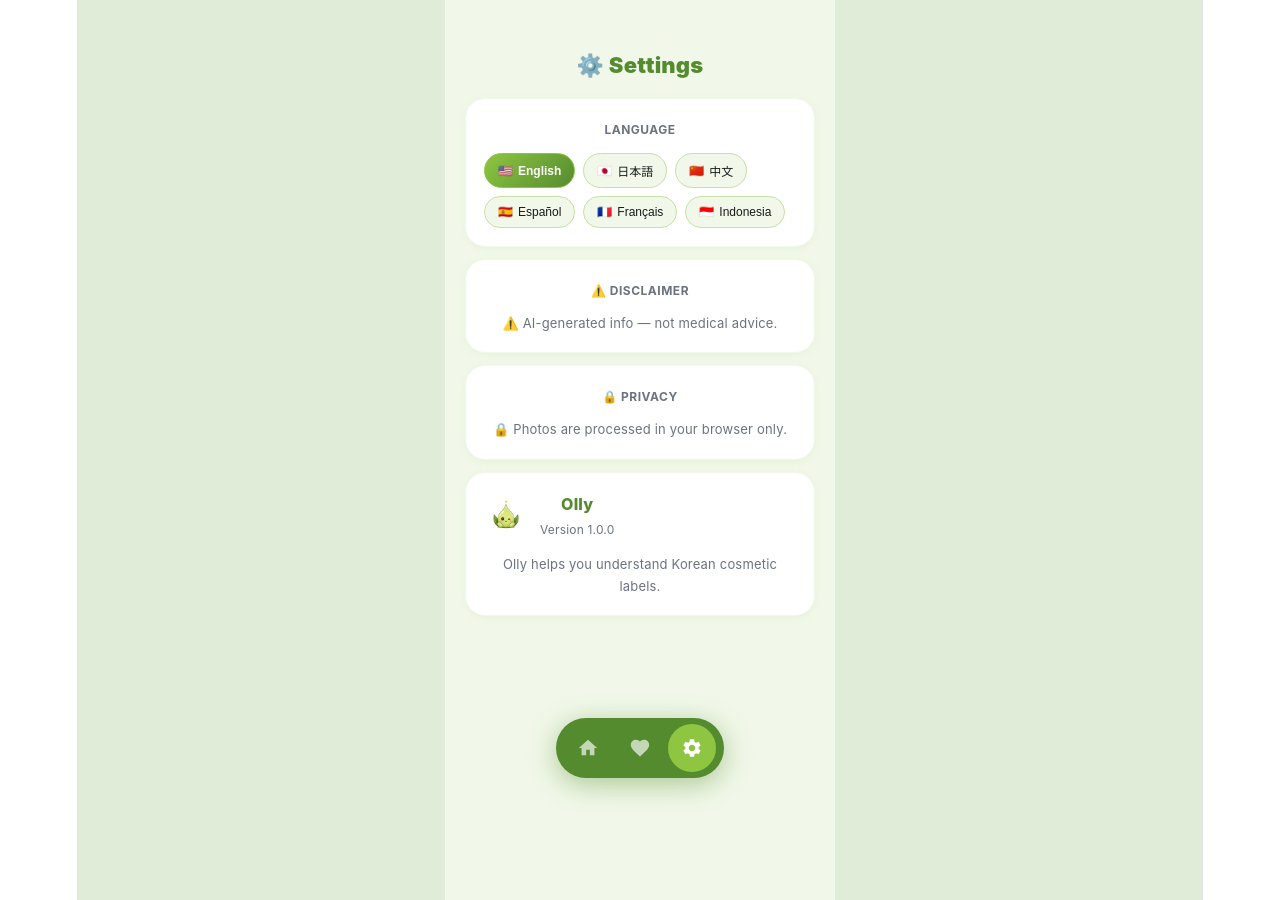
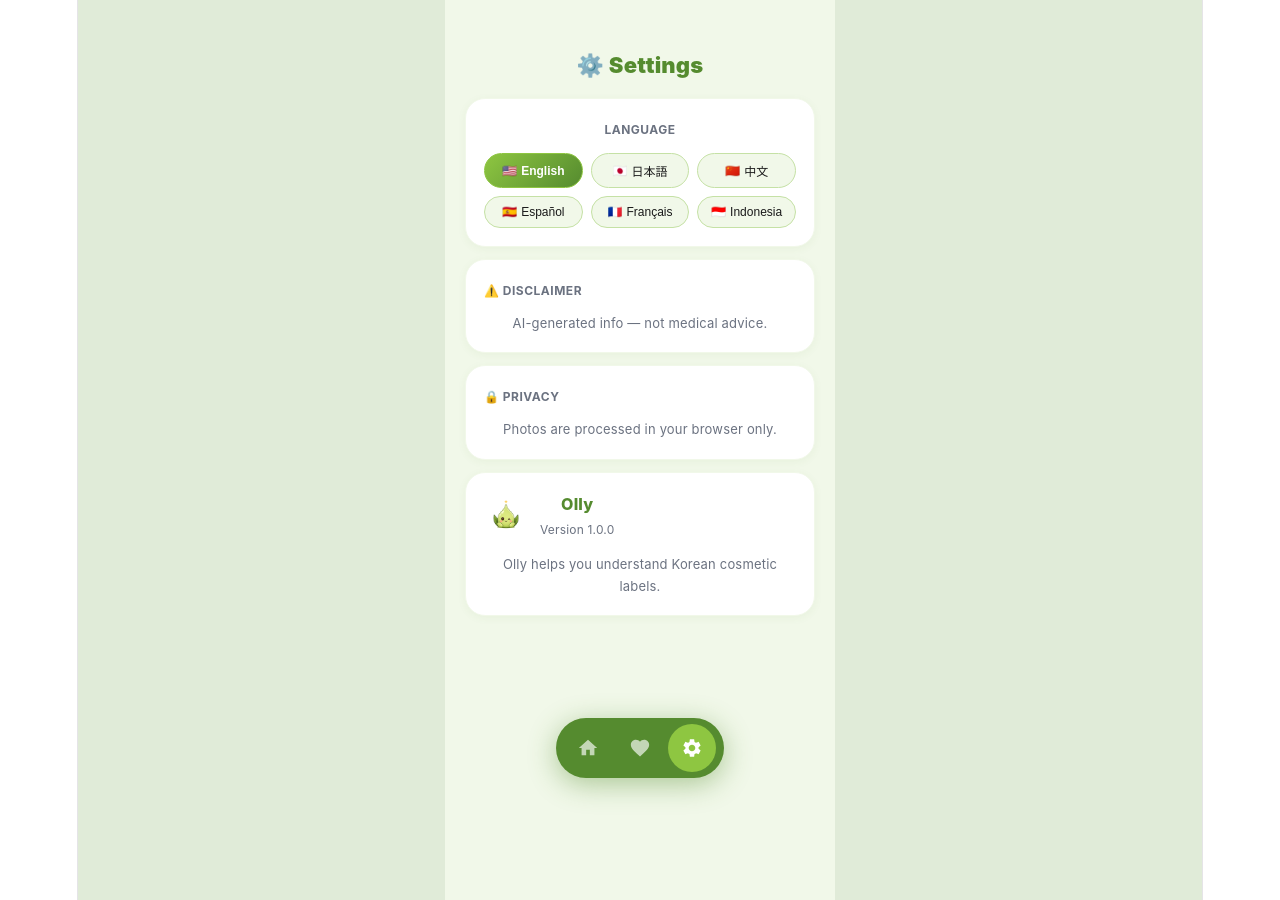
Before and after one commit to 0hyun2/olly, a React (Vite) app: page / in a window 1280 px wide. Both pictures are taken after a click on the button 692 px from the left and 748 px from the top of the page. Built offline with nearby package versions, Linux system fonts and the light colour scheme.

Commit message:
Update App.jsx

```diff
--- a/src/App.jsx
+++ b/src/App.jsx
@@ -385,19 +385,19 @@ If not Korean cosmetic: {"error":"Not a Korean cosmetic product"}`}
       <div style={{padding:"0 20px"}}>
         <div style={{background:CARD,borderRadius:20,marginBottom:12,border:"1px solid "+BG,padding:18,boxShadow:"0 2px 8px rgba(85,139,47,0.06)"}}>
           <div style={{fontSize:12,fontWeight:700,color:T2,textTransform:"uppercase",letterSpacing:.5,marginBottom:10}}>{t.language}</div>
-          <div style={{display:"flex",flexWrap:"wrap",gap:8}}>
-            {LANGUAGES.map(l=>(<button key={l.code} onClick={()=>setLang(l)} style={{padding:"8px 13px",background:l.code===lang.code?"linear-gradient(135deg,"+G+","+DG+")":BG,border:"1px solid "+(l.code===lang.code?G:LG),borderRadius:20,cursor:"pointer",fontSize:12,fontWeight:l.code===lang.code?700:400,color:l.code===lang.code?"white":T1,display:"flex",alignItems:"center",gap:5}}>
+          <div style={{display:"grid",gridTemplateColumns:"repeat(3,1fr)",gap:8}}>
+            {LANGUAGES.map(l=>(<button key={l.code} onClick={()=>setLang(l)} style={{padding:"8px 6px",background:l.code===lang.code?"linear-gradient(135deg,"+G+","+DG+")":BG,border:"1px solid "+(l.code===lang.code?G:LG),borderRadius:20,cursor:"pointer",fontSize:12,fontWeight:l.code===lang.code?700:400,color:l.code===lang.code?"white":T1,display:"flex",alignItems:"center",justifyContent:"center",gap:4}}>
               <span>{l.flag}</span><span>{l.label}</span>
             </button>))}
           </div>
         </div>
         <div style={{background:CARD,borderRadius:20,padding:18,marginBottom:12,border:"1px solid "+BG,boxShadow:"0 2px 8px rgba(85,139,47,0.06)"}}>
-          <div style={{fontSize:12,fontWeight:700,color:T2,textTransform:"uppercase",letterSpacing:.5,marginBottom:8}}>⚠️ Disclaimer</div>
-          <div style={{fontSize:13,color:T2,lineHeight:1.7}}>{t.disclaimer}</div>
+          <div style={{fontSize:12,fontWeight:700,color:T2,textTransform:"uppercase",letterSpacing:.5,marginBottom:8,textAlign:"left"}}>⚠️ Disclaimer</div>
+          <div style={{fontSize:13,color:T2,lineHeight:1.7}}>AI-generated info — not medical advice.</div>
         </div>
         <div style={{background:CARD,borderRadius:20,padding:18,marginBottom:12,border:"1px solid "+BG,boxShadow:"0 2px 8px rgba(85,139,47,0.06)"}}>
-          <div style={{fontSize:12,fontWeight:700,color:T2,textTransform:"uppercase",letterSpacing:.5,marginBottom:8}}>🔒 Privacy</div>
-          <div style={{fontSize:13,color:T2,lineHeight:1.7}}>{t.privacyNote}</div>
+          <div style={{fontSize:12,fontWeight:700,color:T2,textTransform:"uppercase",letterSpacing:.5,marginBottom:8,textAlign:"left"}}>🔒 Privacy</div>
+          <div style={{fontSize:13,color:T2,lineHeight:1.7}}>Photos are processed in your browser only.</div>
         </div>
         <div style={{background:CARD,borderRadius:20,padding:18,border:"1px solid "+BG,boxShadow:"0 2px 8px rgba(85,139,47,0.06)"}}>
           <div style={{display:"flex",alignItems:"center",gap:12,marginBottom:10}}>
```
